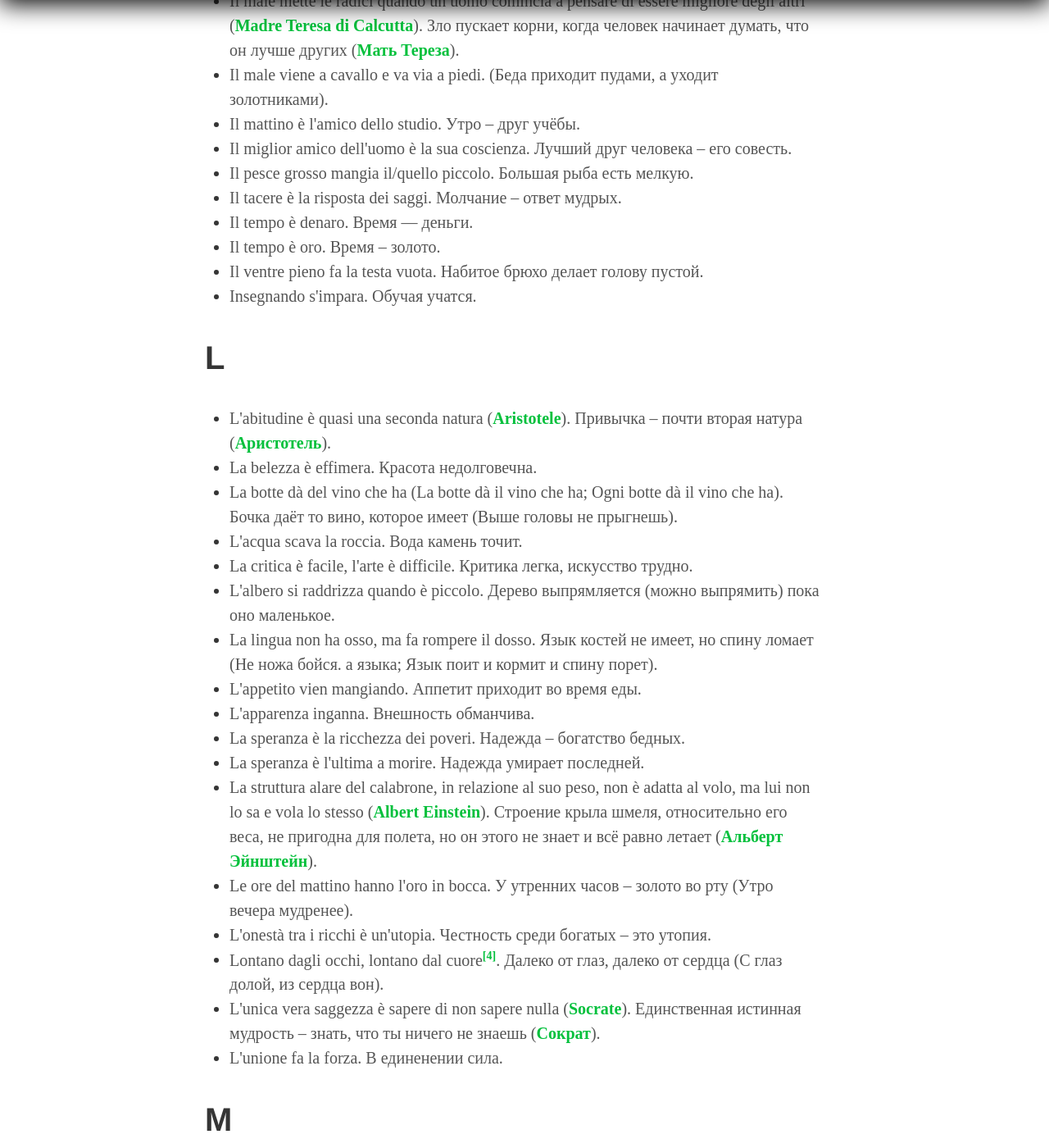
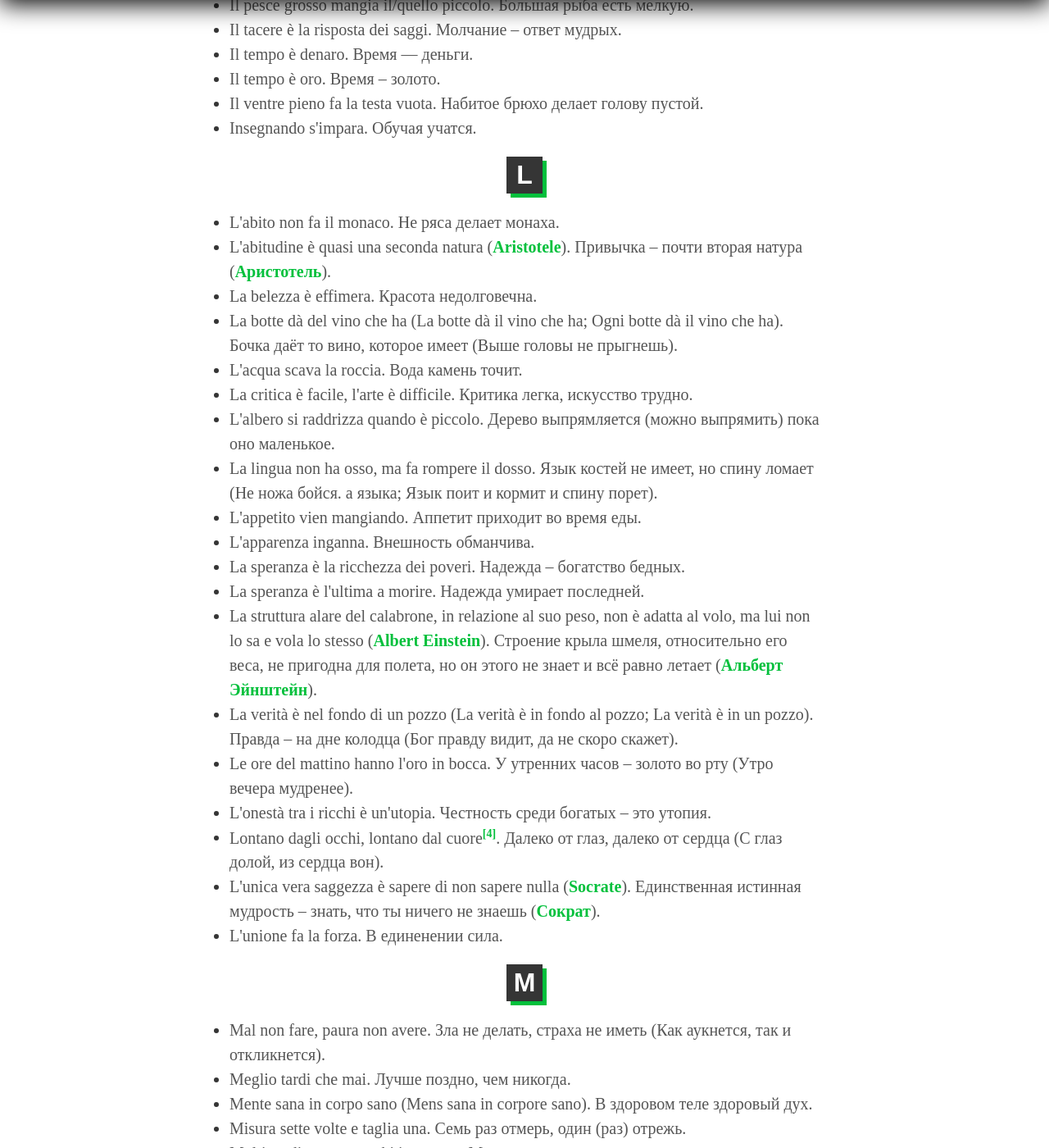
Before and after one commit to postolny/postolny.github.io, a Jekyll site: the page built from _pages/proverbi.md, in a window 1280 px wide and 1400 px high, scrolled down 4299 px. Shown: the whole window at 82% size. Built offline with Jekyll 4.4.1, drawn with Linux system fonts in a browser that asks for light colours.

Commit message:
Add files via upload

```diff
--- a/_pages/categories.html
+++ b/_pages/categories.html
@@ -7,7 +7,7 @@
 
 <div class="categories">
   <div class="categories-header">
-    <h2 class="categories-header-title">{{ page.title }}</h2>
+    <h1 class="categories-header-title">{{ page.title }}</h1>
     <div class="categories-header-line"></div>
   </div>
   <div class="categories-clouds">
@@ -24,7 +24,7 @@
     {% assign sorted_cats = site.categories | sort %}
     {% for category in sorted_cats %}
     {% assign sorted_posts = category[1] | sort: 'title' %}
-    <h2 class="categories-list-title" id="{{category[0] | downcase }}">{{category[0] | replace:'-', ' ' | capitalize }} ({{ category | last | size }})</h2>
+    <h3 class="categories-list-title" id="{{category[0] | downcase }}">{{category[0] | replace:'-', ' ' | capitalize }} ({{ category | last | size }})</h3>
     <ul class="categories-list">
       {% for post in sorted_posts %}
       <li><a href="{{ site.url }}{{ site.baseurl }}{{  post.url }}">{{ post.title }}</a></li>
--- a/_pages/proverbi.md
+++ b/_pages/proverbi.md
@@ -7,7 +7,7 @@
 permalink: /proverbi/
 ---
 
-## A
+### A
 
 - A bue vecchio, campanaccio d'oro. Старому быку – золотой колокольчик (Старому коню – новое седло (золотую уздечку)).
 - A buon intenditor, poche parole. Хорошему знатоку – мало слов (Умный смыслит с полуслова).
@@ -20,7 +20,7 @@
 - Aiutati che il Dio ti aiuta. Помоги себе, чтобы Бог помог тебе (Под лежачий камень вода не течёт).
 - Al cuor non si comanda. Сердцу не прикажешь.
 
-## B
+### B
 
 - Batti il ferro finché/quando è caldo. Куй железо пока горячо.
 - Bisogna cuocere il pane sinché il forno è caldo. Хлеб нужно выпекать, пока печь горячая (Куй железо пока горячо).
@@ -31,7 +31,7 @@
 - Buon grano fa buon pane. Хорошее зерно делат хороший хлеб (Хорошее дерево даёт хорошие плоды).
 - Buon tempo e mal tempo non dura tutto il tempo. Хорошие времена и плохие времена не длятся вечно (Удача и ветер переменчивы как дети).
 
-## C
+### C
 
 - Cessato il guadagno, cessata l'amicizia. Кончена выгода (прибыль), кончена дружба (Лопнула дружба, как выгода пропала).
 - Che sarà, sarà. Что будет, то будет (Чему быть, того не миновать).
@@ -64,11 +64,11 @@
 - Cosa fatta con forza non vale una scorza. Что сделано с силой, не стоит даже кожуры (Насильно мил не будешь).
 - Cosa rara, cosa cara. Редкая вещь – дорогая вещь (Что редко, то ценно).
 
-## D
+### D
 
 - Dove son carogne son corvi. Где есть падаль, есть вороньё (Было бы болото, а черти найдутся).
 
-## F
+### F
 
 - [fare di ogni erba un fascio](https://dizionario.internazionale.it/parola/fare-di-ogni-erba-un-fascio)) – делать всю траву одним пучком (валить всё в кучу).
 - Fare un nuovo passo, dire una nuova parola, è ciò che la gente teme di più ([Fëdor Dostoevskij](https://it.wikipedia.org/wiki/Fëdor_Dostoevskij)). Люди больше всего боятся сделать новый шаг, сказать новое слово ([Фёдор Достоевский](https://ru.wikipedia.org/wiki/Достоевский,_Фёдор_Михайлович)).
@@ -76,7 +76,7 @@
 - Fino alla bara sempre si impara (Fin alla bara sempre se n'impara). Учаться до гроба (Век живи, век учись).
 - Fra moglie e marito no ci metter ditto. Между женой и мужем не встревай и пальцем (Муж и жена – одна сатана).
 
-## I
+### I
 
 - Il cuore non invecchia mai. Сердце не стареет.
 - il cuore non sbaglia. Сердце не ошибается (Сердце не обманешь).
@@ -95,8 +95,9 @@
 - Il ventre pieno fa la testa vuota. Набитое брюхо делает голову пустой.
 - Insegnando s'impara. Обучая учатся.
 
-## L
+### L
 
+- L'abito non fa il monaco. Не ряса делает монаха.
 - L'abitudine è quasi una seconda natura ([Aristotele](https://it.wikipedia.org/wiki/Aristotele)). Привычка – почти вторая натура ([Аристотель](https://ru.wikipedia.org/wiki/Аристотель)).
 - La belezza è effimera. Красота недолговечна.
 - La botte dà del vino che ha (La botte dà il vino che ha; Ogni botte dà il vino che ha). Бочка даёт то вино, которое имеет (Выше головы не прыгнешь).
@@ -109,22 +110,24 @@
 - La speranza è la ricchezza dei poveri. Надежда – богатство бедных.
 - La speranza è l'ultima a morire. Надежда умирает последней.
 - La struttura alare del calabrone, in relazione al suo peso, non è adatta al volo, ma lui non lo sa e vola lo stesso ([Albert Einstein](https://it.wikipedia.org/wiki/Albert_Einstein)). Строение крыла шмеля, относительно его веса, не пригодна для полета, но он этого не знает и всё равно летает ([Альберт Эйнштейн](https://ru.wikipedia.org/wiki/Эйнштейн,_Альберт)).
+- La verità è nel fondo di un pozzo (La verità è in fondo al pozzo; La verità è in un pozzo). Правда – на дне колодца (Бог правду видит, да не скоро скажет).
 - Le ore del mattino hanno l'oro in bocca. У утренних часов – золото во рту (Утро вечера мудренее).
 - L'onestà tra i ricchi è un'utopia. Честность среди богатых – это утопия.
 - Lontano dagli occhi, lontano dal cuore[^4]. Далеко от глаз, далеко от сердца (С глаз долой, из сердца вон).
 - L'unica vera saggezza è sapere di non sapere nulla ([Socrate](https://it.wikipedia.org/wiki/Socrate)). Единственная истинная мудрость – знать, что ты ничего не знаешь ([Сократ](https://ru.wikipedia.org/wiki/Сократ)).
 - L'unione fa la forza. В единенении сила.
 
-## M
+### M
 
 - Mal non fare, paura non avere. Зла не делать, страха не иметь (Как аукнется, так и откликнется).
 - Meglio tardi che mai. Лучше поздно, чем никогда.
+- Mente sana in corpo sano (Mens sana in corpore sano). В здоровом теле здоровый дух.
 - Misura sette volte e taglia una. Семь раз отмерь, один (раз) отрежь.
 - Molti studiano, ma pochi imparano. Многие учатся, да не многие научаются.
 - Morì il povero nessuno lo sentì, morì il ricco il corno sonava. Умер бедный – никто о том не слышал, умер богатый – рог играл (Богаты – так здравствуйте, а убоги – так прощайте).
 - Morto un papa se ne fa un altro. Умирает папа (Папа римский), другой становится папой (Незаменимых нет).
 
-## N
+### N
 
 - Nel paese dei ciechi un guercio è re. Среди слепых и кривой король.
 - Nessun uomo senza diffeti. Не бывает человека без недостатков (Нет Ивана без изъяна).
@@ -143,7 +146,7 @@
 - Non tutto è vero quello che sembra. Не всё правда, что кажется.
 - Non tutto il male viene per nuocere. Не всякое зло приходит, чтобы навредить (Нет худа без добра).
 
-## O
+### O
 
 - Occhio non vede, cuore non duole. Глаз не видит, сердце не болит.
 - Oggi a me, domani a te. Сегодня мне, завтра тебе.
@@ -155,7 +158,7 @@
 - Ognuno ha i suoi gusti. Каждый имеет свои вкусы (О вкусах не спорят).
 - Ognuno ha/porta la sua croce. Каждый имеет/несёт свой крест.
 
-## P
+### P
 
 - Pancia piena porta gioia. Полное брюхо приносит радость (Серёдочка сыта и кончики играют).
 - Pari con pari ben sta e dura. Равному с равным живёт хорошо и долго (Каждый ищет себе подобного).
@@ -164,7 +167,7 @@
 - Passo a passo/Pian piano si va lontano. Шаг за шагом/Потихоньку уходят далеко (Тише едешь – дальше будешь).
 - [prendere due piccioni con una fava](https://dizionario.internazionale.it/parola/prendere-due-piccioni-con-una-fava) – поймать двух голубей одним бобом (убить двух зайцев одним выстрелом).
 
-## Q
+### Q
 
 - Quale madre, tale figlia. Какова мать, такова и дочь.
 - Quando ami qualcuno, lo ami così com’è e non come vorresti che fosse ([Lev Tolstoj](https://it.wikipedia.org/wiki/Lev_Tolstoj)). Когда вы любите кого-то, вы любите их такими, какие они есть, а не такими, какими вы хотели бы, чтобы они были ([Лев Николаевич Толстой](https://ru.wikipedia.org/wiki/Толстой,_Лев_Николаевич)).
@@ -172,13 +175,13 @@
 - Quel che si fa con piacere, non è fatica. То, что делается с удовольствием, не труд (Охота пуще неволи).
 - Quel che ha da essere, sarà. То, что должно быть, будет (Чему быть, того не миновать).
 
-## R
+### R
 
 - Ride bene chi ride l'ultimo. Хорошо смеётся тот, кто смеётся последним.
 - Risponde il frate come l'abate cante. Отвечает (вторит) монах как абат поёт (Каков поп, таков и приход).
 - Roma non fu fatta/Il mondo non fu fatto in un giorno. Рим/Мир не сделали (создавался, строился) за день (Не сразу Москва строилась).
 
-## S
+### S
 
 - Sbagliando s'impara. Ошибаясь учатся (Обжёгшись на молоке, будешь дуть на воду).
 - So una cosa sola, di non saper nulla (Io so una sola cosa, di nulla sapere; Una sola cosa so: di non sapere) ([Socrate](https://it.wikipedia.org/wiki/Socrate)). Я знаю только то, что ничего не знаю ([Сократ](https://ru.wikipedia.org/wiki/Сократ)).
@@ -186,11 +189,11 @@
 - Studia da giovane per sapere da vecchio. Учись в молодости, чтобы знать в старости (Учись смолоду – пригодится в старости; Учись смолоду, под старость не будешь знать голоду).
 - Studiare rende dotti, ma non savi. Учёба делает человека образованным, но не мудрым.
 
-## T
+### T
 
 - [Tutto è bene quel che finisce bene](https://it.wikipedia.org/wiki/Tutto_è_bene_quel_che_finisce_bene) ([William Shakespeare](https://it.wikipedia.org/wiki/William_Shakespeare)). Всё хорошо, что хорошо кончается ([Уильям Шекспир](https://ru.wikipedia.org/wiki/Шекспир,_Уильям)).
 
-## U
+### U
 
 - Una mano lava l'altra (Una mano lava l'altra e tutt'e due lavano il viso; Una mano lava l'altra ed entrambe lavano il viso). Рука руку моет.
 - Una mela al giorno toglie (leva) il medico di torno. Одно яблоко в день – и доктора не нужны (В день по яблоку съедать – век болезней не видать).
@@ -198,7 +201,7 @@
 - Un re non letterato è un asino incoronato. Необразованный король – это коронованный осёл.
 - Uomo avvisato, mezzo salvato. Предупреждённый человек – наполовину спасённый (Одним глазом спит, другим видит; [предупреждён – значит вооружён](https://ru.wikipedia.org/wiki/Предупреждён_—_значит_вооружён)).
 
-## V
+### V
 
 - [vendere la pelle dell'orso prima di averlo ammazzato](https://dizionario.internazionale.it/parola/vendere-la-pelle-dellorso-prima-di-averlo-ammazzato) – продавать шкуру медведя, прежде чем убить его (делить шкуру неубитого медведя).
 
--- a/_pages/tags.html
+++ b/_pages/tags.html
@@ -5,7 +5,7 @@
 ---
 <div class="tags">
   <div class="tags-header">
-    <h2 class="tags-header-title">{{ page.title }}</h2>
+    <h1 class="tags-header-title">{{ page.title }}</h1>
     <div class="tags-header-line"></div>
   </div>
   <div class="tags-clouds">
@@ -22,7 +22,7 @@
     {% assign sorted_tags = site.tags | sort %}
     {% for tag in sorted_tags %}
     {% assign sorted_posts = tag[1] | sort: 'title' %}
-    <h2 class="tags-list-title" id="{{tag[0] | downcase | slugify }}">{{tag[0] | replace:'-', ' ' | capitalize }} ({{ tag | last | size }})</h2>
+    <h3 class="tags-list-title" id="{{tag[0] | downcase | slugify }}">{{tag[0] | replace:'-', ' ' | capitalize }} ({{ tag | last | size }})</h3>
     <ul class="tags-list">
       {% for post in sorted_posts %}
       <li><a href="{{ site.url }}{{ site.baseurl }}{{  post.url }}">{{ post.title }}</a>
--- a/_pages/tests.html
+++ b/_pages/tests.html
@@ -5,7 +5,7 @@
 ---
 <div class="tags">
     <div class="tags-header">
-        <h2 class="tags-header-title">{{ page.title }}</h2>
+        <h3 class="tags-header-title">{{ page.title }}</h3>
         <div class="tags-header-line"></div>
     </div>
     <div>
```
Also changed, not shown: _pages/abbreviazioni.md (+4 -3 lines), _pages/musica.html (+8 -8 lines).
